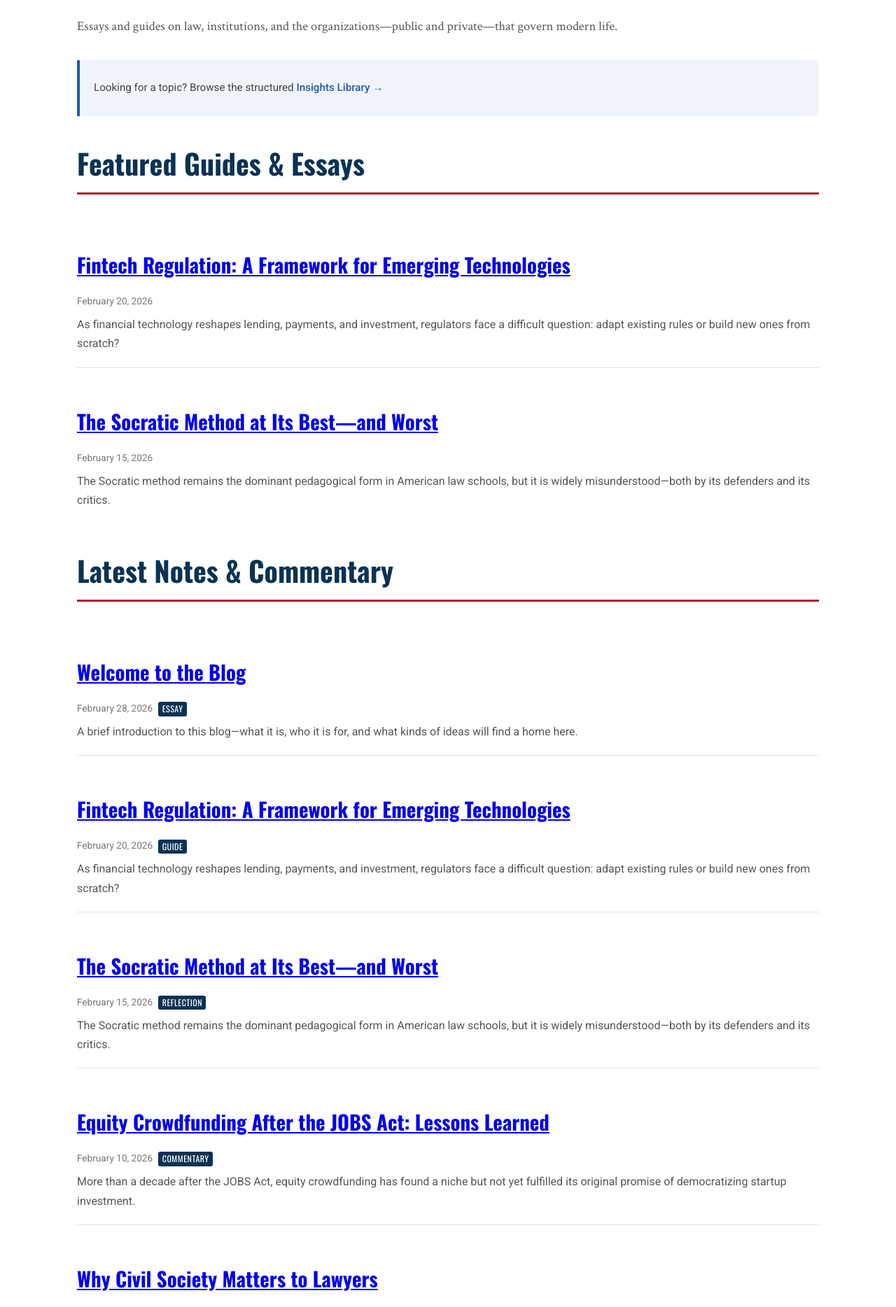
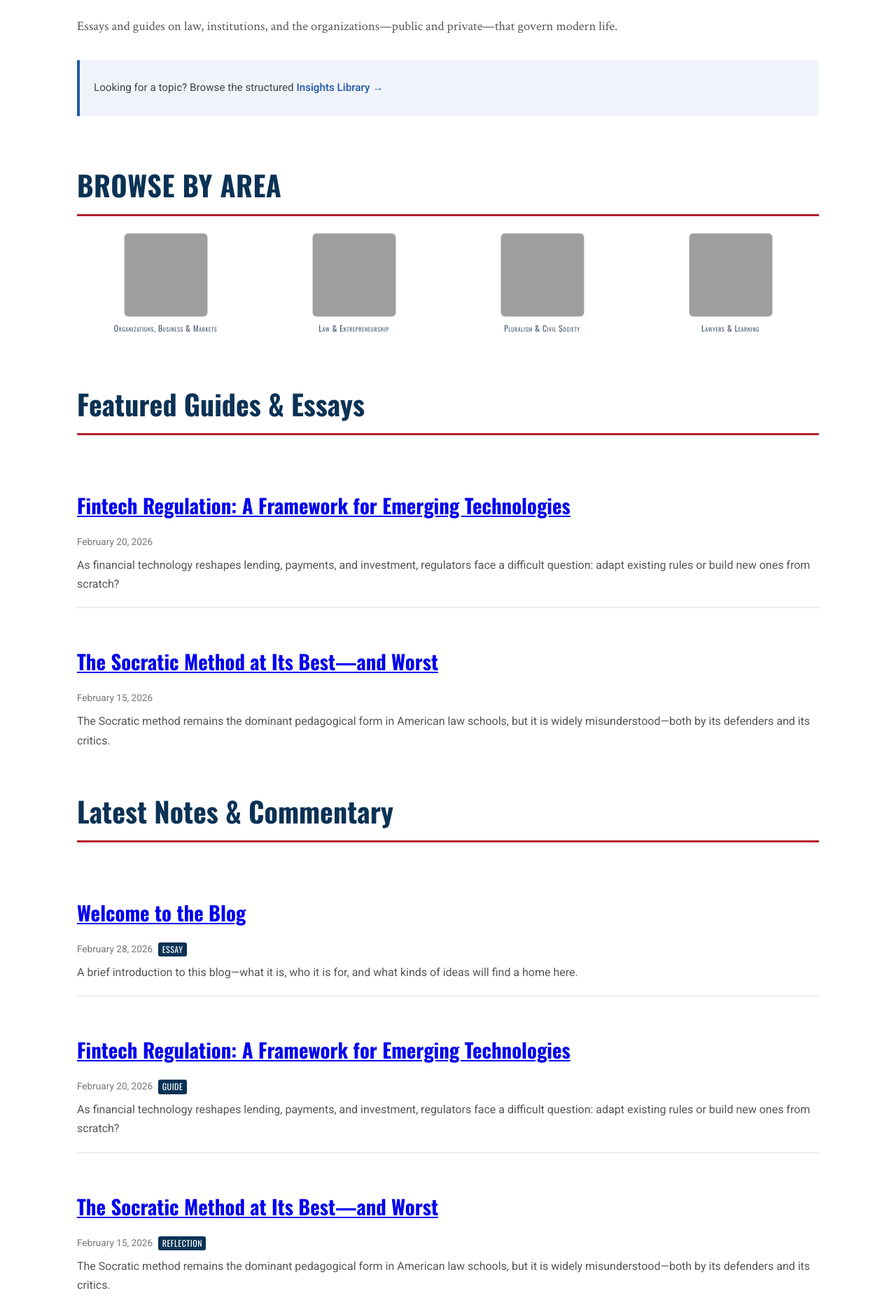
Before and after one commit to Oranburg/oranburg.github.io, a Jekyll site: the page built from insights/index.html, in a window 1280 px wide. Shown: the part 386-2254 px from the top of the page at 70% size. Built offline with Jekyll 4.4.1, drawn with Linux system fonts in a browser that asks for light colours; grey boxes are pictures that could not be loaded.

Commit message:
Add WPA bucket images to Insights Library (#10)
* Initial plan

* Add WPA bucket images to Insights Library

Co-authored-by: Oranburg <259708769+Oranburg@users.noreply.github.com>

---------

Co-authored-by: copilot-swe-agent[bot] <198982749+Copilot@users.noreply.github.com>
Co-authored-by: Oranburg <259708769+Oranburg@users.noreply.github.com>

```diff
--- a/_data/insights_taxonomy.yml
+++ b/_data/insights_taxonomy.yml
@@ -2,12 +2,16 @@ buckets:
   - name: "Organizations, Business & Markets"
     url: /insights/library/organizations-business-markets/
     description: "Corporate law, capital markets, fintech, and market structure."
+    image: /SCO - Board Room.png
   - name: "Law & Entrepreneurship"
     url: /insights/library/law-entrepreneurship/
     description: "Startup law, legal innovation, regulation, and entrepreneurship."
+    image: /SCO - Entrepreneurship.png
   - name: "Pluralism & Civil Society"
     url: /insights/library/pluralism-civil-society/
     description: "Civil institutions, religious liberty, democracy, and nonprofit law."
+    image: /SCO - Campus.png
   - name: "Lawyers & Learning"
     url: /insights/library/lawyers-learning/
     description: "Legal education, pedagogy, bar preparation, and experiential learning."
+    image: /SCO - Lecturing.png
--- a/_layouts/insights_topic.html
+++ b/_layouts/insights_topic.html
@@ -3,6 +3,10 @@ layout: default
 ---
 <div class="hub-intro">
   <h1>{{ page.title }}</h1>
+  {% assign bucket = site.data.insights_taxonomy.buckets | where: "url", page.bucket_url | first %}
+  {% if bucket and bucket.image %}
+  <img class="topic-bucket-hero" src="{{ bucket.image | replace: ' ', '%20' | relative_url }}" alt="{{ bucket.name }}">
+  {% endif %}
   {% if page.description %}<p>{{ page.description }}</p>{% endif %}
 </div>
 
--- a/assets/css/site.css
+++ b/assets/css/site.css
@@ -615,7 +615,7 @@ details.embed[open] summary {
 /* ---------- Library tile grid ---------- */
 .library-grid {
   display: grid;
-  grid-template-columns: repeat(auto-fit, minmax(240px, 1fr));
+  grid-template-columns: repeat(4, minmax(0, 1fr));
   gap: 1.5rem;
   margin: 2rem 0;
 }
@@ -623,10 +623,9 @@ details.embed[open] summary {
 .library-tile {
   display: flex;
   flex-direction: column;
-  align-items: flex-start;
   border: 1px solid #d0d8e4;
   border-radius: 8px;
-  padding: 1.5rem;
+  overflow: hidden;
   text-decoration: none;
   color: var(--text);
   background: #fff;
@@ -635,34 +634,81 @@ details.embed[open] summary {
 
 .library-tile:hover {
   border-color: var(--catholic-blue);
-  box-shadow: 0 4px 14px rgba(10, 50, 85, 0.1);
+  box-shadow: 0 8px 18px rgba(10, 50, 85, 0.12);
   transform: translateY(-3px);
 }
 
-.library-tile-icon {
-  width: 48px;
-  height: 48px;
-  color: var(--catholic-blue);
-  margin-bottom: 1rem;
-}
-
-.library-tile-icon svg {
+.library-tile-image {
   width: 100%;
-  height: 100%;
+  height: 180px;
+  object-fit: cover;
 }
 
 .library-tile-title {
   font-family: 'Oswald', sans-serif;
   font-size: 1.1rem;
   color: var(--catholic-blue);
-  margin: 0 0 0.5rem;
+  margin: 1rem 1.25rem 0.5rem;
 }
 
 .library-tile-desc {
   font-size: 0.9rem;
   color: #666;
-  margin: 0;
+  margin: 0 1.25rem 1.25rem;
   line-height: 1.5;
+}
+
+.topic-bucket-hero {
+  width: 100%;
+  max-height: 320px;
+  object-fit: cover;
+  border-radius: 8px;
+  margin-top: 0.8rem;
+}
+
+.browse-area-strip {
+  margin: 0 0 2rem;
+}
+
+.browse-area-title {
+  font-family: 'Oswald', sans-serif;
+  font-size: 1.1rem;
+  color: var(--catholic-blue);
+  margin: 0 0 0.75rem;
+  text-transform: uppercase;
+  letter-spacing: 0.5px;
+}
+
+.browse-area-grid {
+  display: grid;
+  grid-template-columns: repeat(4, minmax(0, 1fr));
+  gap: 1rem;
+}
+
+.browse-area-item {
+  text-decoration: none;
+  color: var(--text);
+  text-align: center;
+}
+
+.browse-area-thumb {
+  width: 120px;
+  height: 120px;
+  object-fit: cover;
+  border-radius: 6px;
+  border: 1px solid #d0d8e4;
+  display: block;
+  margin: 0 auto;
+}
+
+.browse-area-name {
+  display: block;
+  margin-top: 0.4rem;
+  font-size: 0.72rem;
+  font-family: 'Oswald', sans-serif;
+  color: #4e5f77;
+  font-variant: small-caps;
+  letter-spacing: 0.6px;
 }
 
 /* ---------- Topic tile grid ---------- */
@@ -784,6 +830,20 @@ details.embed[open] summary {
   .hub-intro h1,
   .post-title {
     font-size: 1.5rem;
+  }
+}
+
+@media (max-width: 992px) {
+  .library-grid,
+  .browse-area-grid {
+    grid-template-columns: repeat(2, minmax(0, 1fr));
+  }
+}
+
+@media (max-width: 600px) {
+  .library-grid,
+  .browse-area-grid {
+    grid-template-columns: 1fr;
   }
 }
 
--- a/insights/index.html
+++ b/insights/index.html
@@ -11,6 +11,20 @@ permalink: /insights/
 <div class="explore-library-callout">
   <p>Looking for a topic? Browse the structured <a href="{{ '/insights/library/' | relative_url }}">Insights Library &rarr;</a></p>
 </div>
+
+<section class="browse-area-strip" aria-label="Browse by Area">
+  <h2 class="browse-area-title">Browse by Area</h2>
+  <div class="browse-area-grid">
+    {% for bucket in site.data.insights_taxonomy.buckets %}
+    <a class="browse-area-item" href="{{ bucket.url | relative_url }}">
+      {% if bucket.image %}
+      <img class="browse-area-thumb" src="{{ bucket.image | replace: ' ', '%20' | relative_url }}" alt="{{ bucket.name }}">
+      {% endif %}
+      <span class="browse-area-name">{{ bucket.name }}</span>
+    </a>
+    {% endfor %}
+  </div>
+</section>
 
 <h2>Featured Guides &amp; Essays</h2>
 {% assign featured_posts = site.posts | where: "featured", true %}
--- a/insights/library/index.html
+++ b/insights/library/index.html
@@ -5,70 +5,19 @@ permalink: /insights/library/
 ---
 <div class="hub-intro">
   <h1>Insights Library</h1>
-  <p>A structured index of essays, guides, and commentary organized by subject area.</p>
+  <p>Browse by area of focus. Each section collects essays, guides, and commentary on a distinct lane of legal thought.</p>
 </div>
 
 <p class="topic-breadcrumb"><a href="{{ '/insights/' | relative_url }}">Insights</a> &rsaquo; Library</p>
 
 <div class="library-grid">
-
-  <a class="library-tile" href="{{ '/insights/library/organizations-business-markets/' | relative_url }}">
-    <div class="library-tile-icon" aria-hidden="true">
-      <svg viewBox="0 0 48 48" fill="none" stroke="currentColor" stroke-width="1.5" xmlns="http://www.w3.org/2000/svg">
-        <rect x="6" y="20" width="10" height="22"/>
-        <rect x="19" y="12" width="10" height="30"/>
-        <rect x="32" y="6" width="10" height="36"/>
-        <line x1="4" y1="42" x2="44" y2="42"/>
-      </svg>
-    </div>
-    <h2 class="library-tile-title">Organizations, Business &amp; Markets</h2>
-    <p class="library-tile-desc">Corporate law, capital markets, fintech, and market structure.</p>
+  {% for bucket in site.data.insights_taxonomy.buckets %}
+  <a class="library-tile" href="{{ bucket.url | relative_url }}">
+    {% if bucket.image %}
+    <img class="library-tile-image" src="{{ bucket.image | replace: ' ', '%20' | relative_url }}" alt="{{ bucket.name }}">
+    {% endif %}
+    <h2 class="library-tile-title">{{ bucket.name }}</h2>
+    <p class="library-tile-desc">{{ bucket.description }}</p>
   </a>
-
-  <a class="library-tile" href="{{ '/insights/library/law-entrepreneurship/' | relative_url }}">
-    <div class="library-tile-icon" aria-hidden="true">
-      <svg viewBox="0 0 48 48" fill="none" stroke="currentColor" stroke-width="1.5" xmlns="http://www.w3.org/2000/svg">
-        <circle cx="24" cy="24" r="10"/>
-        <line x1="24" y1="4" x2="24" y2="14"/>
-        <line x1="24" y1="34" x2="24" y2="44"/>
-        <line x1="4" y1="24" x2="14" y2="24"/>
-        <line x1="34" y1="24" x2="44" y2="24"/>
-        <line x1="10" y1="10" x2="17" y2="17"/>
-        <line x1="31" y1="31" x2="38" y2="38"/>
-        <line x1="38" y1="10" x2="31" y2="17"/>
-        <line x1="17" y1="31" x2="10" y2="38"/>
-      </svg>
-    </div>
-    <h2 class="library-tile-title">Law &amp; Entrepreneurship</h2>
-    <p class="library-tile-desc">Startup law, legal innovation, regulation, and entrepreneurship.</p>
-  </a>
-
-  <a class="library-tile" href="{{ '/insights/library/pluralism-civil-society/' | relative_url }}">
-    <div class="library-tile-icon" aria-hidden="true">
-      <svg viewBox="0 0 48 48" fill="none" stroke="currentColor" stroke-width="1.5" xmlns="http://www.w3.org/2000/svg">
-        <circle cx="24" cy="14" r="6"/>
-        <circle cx="10" cy="30" r="5"/>
-        <circle cx="38" cy="30" r="5"/>
-        <line x1="24" y1="20" x2="14" y2="26"/>
-        <line x1="24" y1="20" x2="34" y2="26"/>
-        <line x1="14" y1="35" x2="34" y2="35"/>
-      </svg>
-    </div>
-    <h2 class="library-tile-title">Pluralism &amp; Civil Society</h2>
-    <p class="library-tile-desc">Civil institutions, religious liberty, democracy, and nonprofit law.</p>
-  </a>
-
-  <a class="library-tile" href="{{ '/insights/library/lawyers-learning/' | relative_url }}">
-    <div class="library-tile-icon" aria-hidden="true">
-      <svg viewBox="0 0 48 48" fill="none" stroke="currentColor" stroke-width="1.5" xmlns="http://www.w3.org/2000/svg">
-        <path d="M6 36 L24 28 L42 36 L24 44 Z"/>
-        <path d="M24 28 L24 14"/>
-        <path d="M14 18 Q24 10 34 18"/>
-        <rect x="38" y="28" width="4" height="10"/>
-      </svg>
-    </div>
-    <h2 class="library-tile-title">Lawyers &amp; Learning</h2>
-    <p class="library-tile-desc">Legal education, pedagogy, bar preparation, and experiential learning.</p>
-  </a>
-
+  {% endfor %}
 </div>
```
